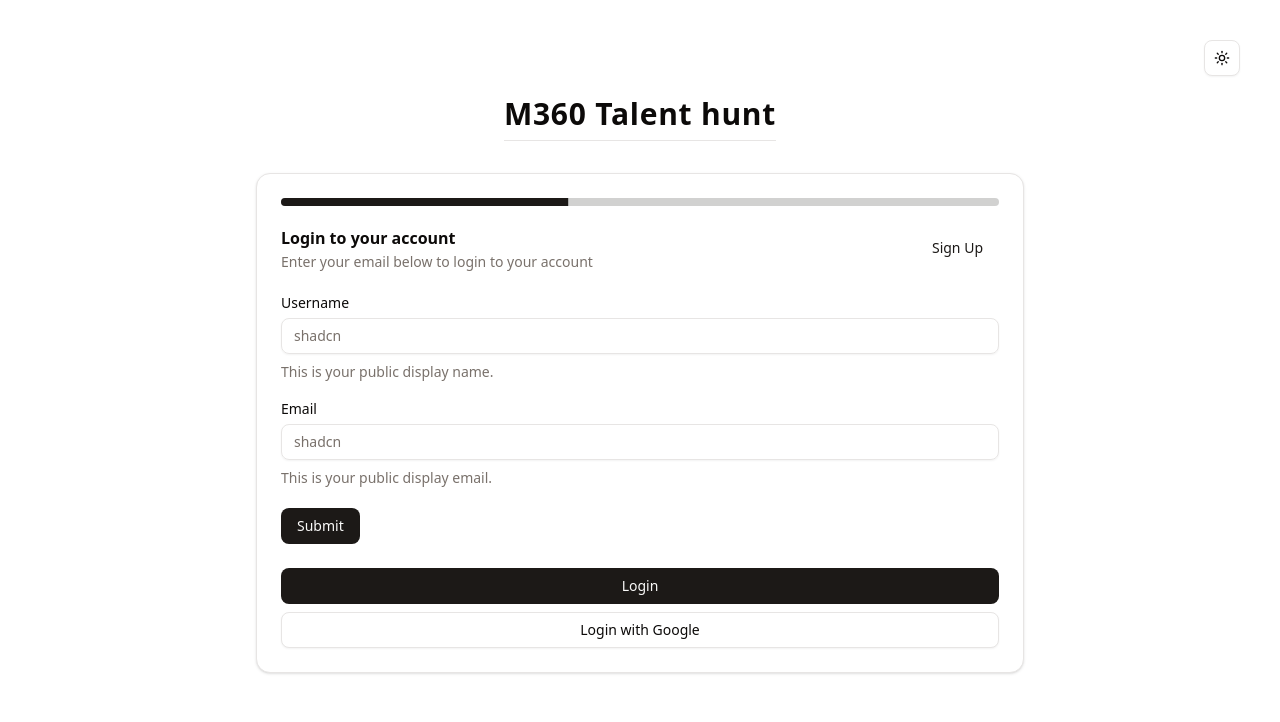
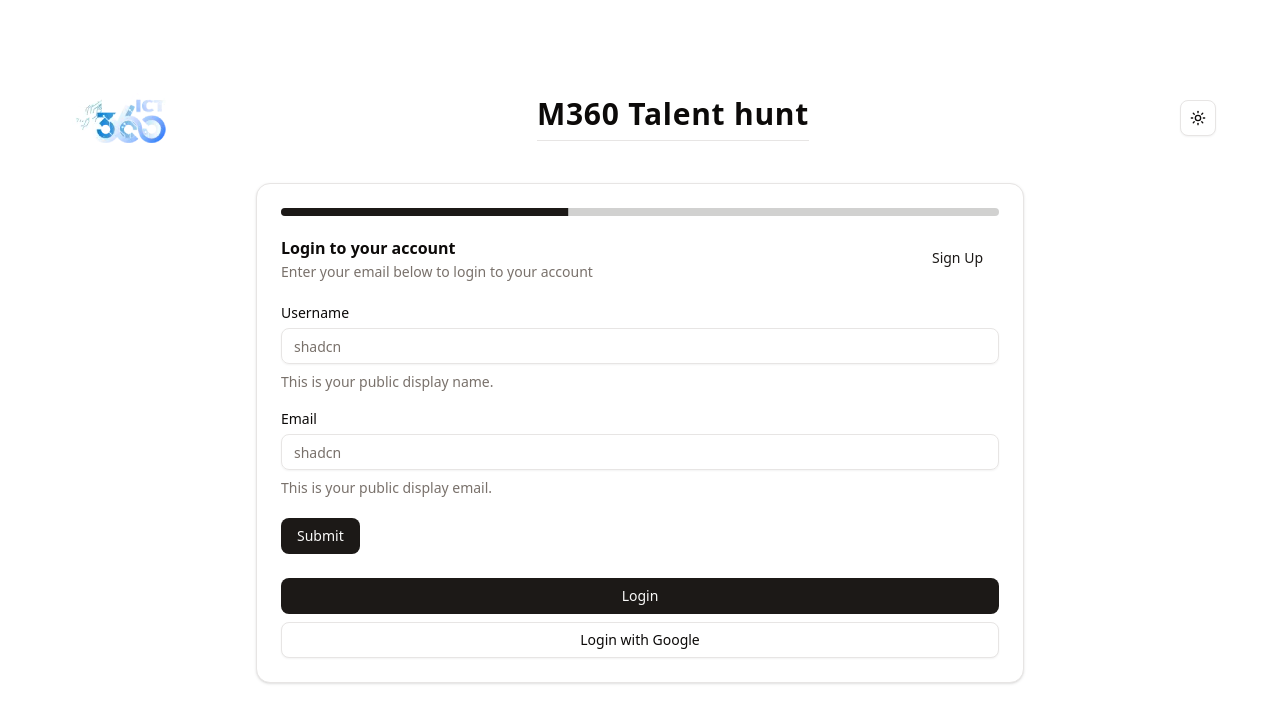
Before and after one commit to Seyam08/multi-step-form, a Next.js app: page / in a window 1280 px wide. Shown: the top 722 px of the page. Built offline with nearby package versions, Linux system fonts and the light colour scheme.

Commit message:
Fix - Top box content alignment. Logo added and ModeToggle button alignment fixed

```diff
--- a/app/layout.tsx
+++ b/app/layout.tsx
@@ -1,4 +1,3 @@
-import { ModeToggle } from "@/components/ModeToggle";
 import { ThemeProvider } from "@/components/theme-provider";
 import type { Metadata } from "next";
 import { Geist } from "next/font/google";
@@ -22,16 +21,13 @@ export default function RootLayout({
 }>) {
   return (
     <html lang="en" suppressHydrationWarning>
-      <body className={`${geistSans.variable} antialiased`}>
+      <body className={`${geistSans.variable} antialiased relative`}>
         <ThemeProvider
           attribute="class"
           defaultTheme="system"
           enableSystem
           disableTransitionOnChange
         >
-          <div className="fixed top-10 right-10">
-            <ModeToggle />
-          </div>
           {children}
         </ThemeProvider>
       </body>
--- a/app/page.tsx
+++ b/app/page.tsx
@@ -1,11 +1,27 @@
 import MultiStepForm from "@/components/Form/MultiStepForm";
+import { ModeToggle } from "@/components/ModeToggle";
+import logo from "@/public/m360ICT.webp";
+import Image from "next/image";
 
 export default function Home() {
   return (
-    <div className="flex flex-col min-h-svh items-center justify-center p-6 md:p-10">
-      <h2 className="basis-full scroll-m-20 border-b pb-2 text-3xl font-semibold tracking-wide first:mt-0">
-        M360 Talent hunt
-      </h2>
+    <div className="flex flex-col min-h-svh items-center justify-center p-4 md:p-8">
+      {/* Title row start*/}
+      <div className="w-full flex justify-between items-center px-2 md:px-8">
+        <div className="py-2">
+          <Image src={logo} alt="My Logo" />
+        </div>
+        <div>
+          <h2 className="basis-full scroll-m-20 border-b pb-2 text-xl md:text-3xl font-semibold tracking-wide first:mt-0">
+            M360 Talent hunt
+          </h2>
+        </div>
+        <div>
+          <ModeToggle />
+        </div>
+      </div>
+      {/* Title row end*/}
+      {/* Form row */}
       <div className="w-full flex items-center justify-center p-2 md:p-8">
         <MultiStepForm />
       </div>
```
Also changed, not shown: public/m360ICT.webp (added).
